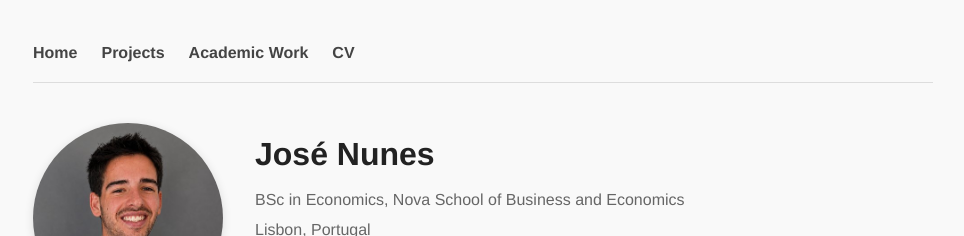
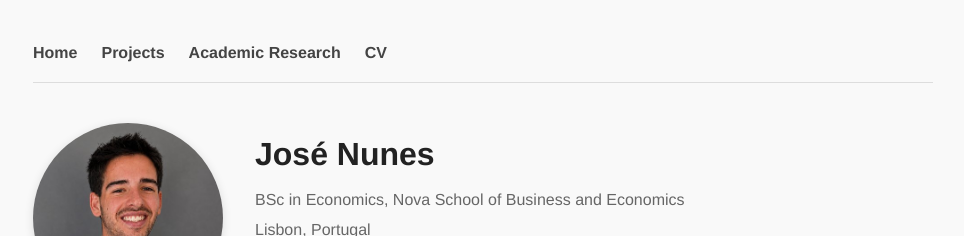
Before and after one commit to josepaulonunes/josepaulonunes.github.io, a Jekyll site: the page built from index.md, in a window 1280 px wide. Shown: the top 236 px of the page, without its empty margins (157-1121 px from the left). Built offline with Jekyll 4.4.1, drawn with Linux system fonts in a browser that asks for light colours.

Commit message:
Update 'Academic Work' to 'Academic Research' in meta tags

```diff
--- a/_layouts/default.html
+++ b/_layouts/default.html
@@ -9,7 +9,7 @@
 
   <!-- Preview card when the link is shared (LinkedIn, WhatsApp, etc.) -->
   <meta property="og:title" content="José Nunes">
-  <meta property="og:description" content="Economics · Projects · Academic Work">
+  <meta property="og:description" content="Economics · Projects · Academic Research">
   <meta property="og:image" content="https://josepaulonunes.github.io/images/og-image.png">
   <meta property="og:url" content="https://josepaulonunes.github.io/">
   <meta property="og:type" content="website">
@@ -25,7 +25,7 @@
     <ul>
       <li><a href="/">Home</a></li>
       <li><a href="/#projects">Projects</a></li>
-      <li><a href="/#academic">Academic Work</a></li>
+      <li><a href="/#academic">Academic Research</a></li>
       <li><a href="/Jose_Nunes.pdf">CV</a></li>
     </ul>
   </nav>
```
